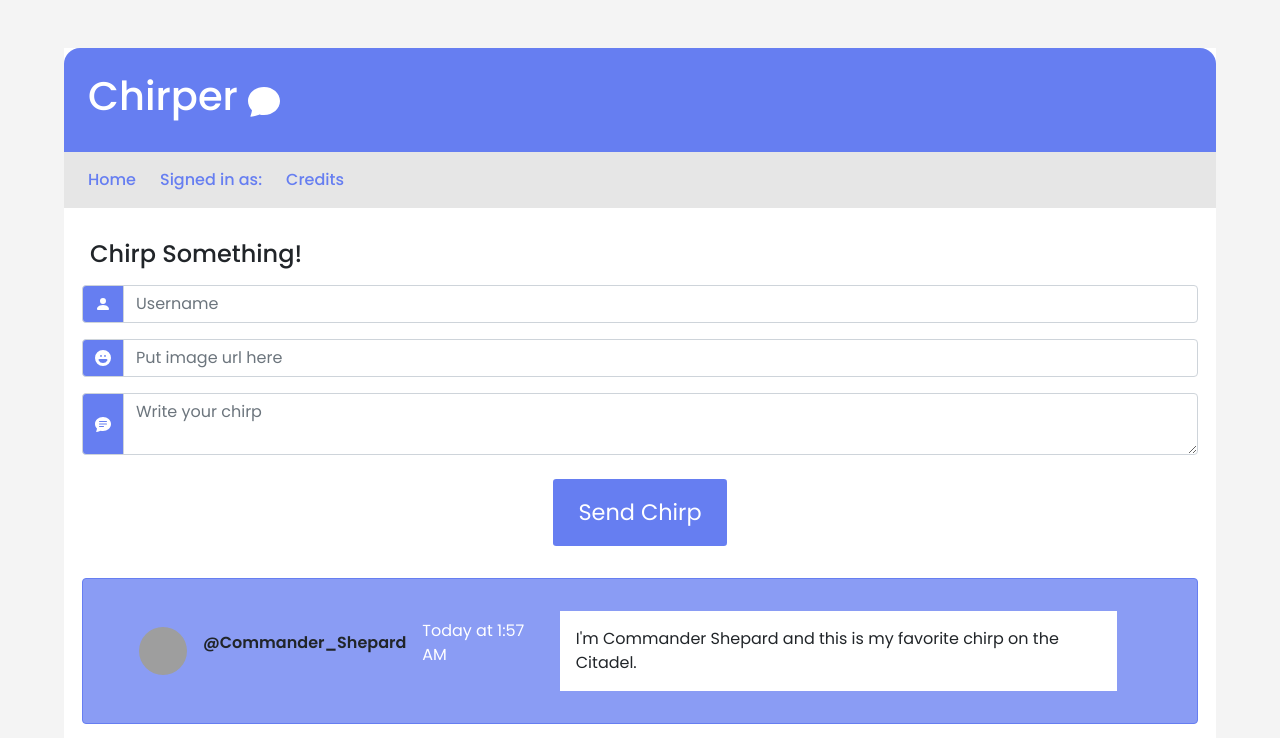
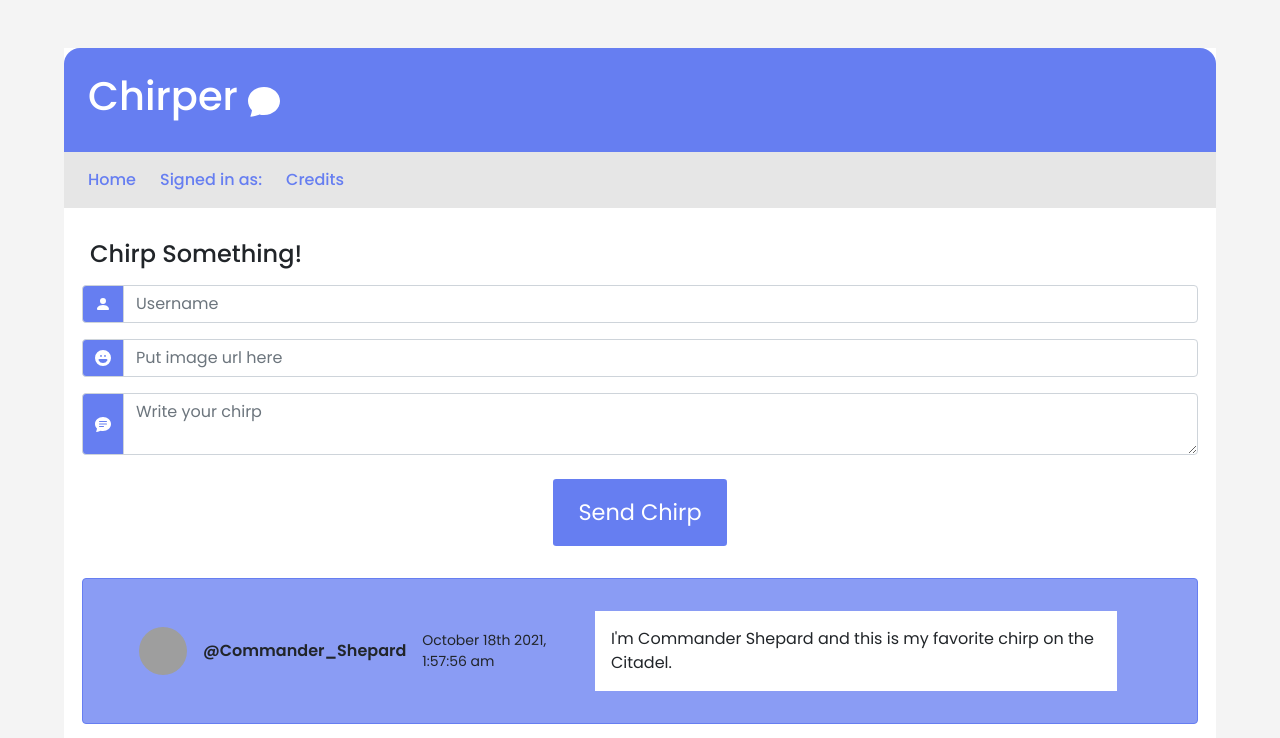
Before and after one commit to lpattis1/innovatebham-chirper1, a React (Create React App) app: page / in a window 1280 px wide. Shown: the top 738 px of the page. Built offline with nearby package versions, Linux system fonts and the light colour scheme; grey boxes are pictures that could not be loaded.

Commit message:
Fixed date.

```diff
--- a/src/components/App.jsx
+++ b/src/components/App.jsx
@@ -5,7 +5,7 @@ import Post from "./Post";
 import Username from "./Username";
 import Userpic from "./Userpic";
 import moment from "moment";
-import Date from "./Date";
+
 import { BsFillPersonFill } from "react-icons/bs";
 import { BsChatTextFill } from "react-icons/bs";
 import { BsFillEmojiLaughingFill } from "react-icons/bs";
@@ -26,6 +26,7 @@ const App = () => {
         "https://media-cldnry.s-nbcnews.com/image/upload/t_fit-760w,f_auto,q_auto:best/streams/2012/February/120224/88019-femshep.jpg",
       username: "Commander_Shepard",
       post: "I'm Commander Shepard and this is my favorite chirp on the Citadel.",
+      date: moment().format("MMMM Do YYYY, h:mm:ss a"),
     },
 
     {
@@ -33,6 +34,7 @@ const App = () => {
         "https://pbs.twimg.com/profile_images/2988806606/27dc8198814905ae7500745bfcf035ca.jpeg",
       username: "Liara_Tsoni",
       post: "By ThE gOdDeSs! 🗣",
+      date: moment().format("MMMM Do YYYY, h:mm:ss a"),
     },
 
     {
@@ -40,6 +42,7 @@ const App = () => {
         "https://www.giantbomb.com/a/uploads/scale_medium/2/25628/2431870-2431810-me3_garrus_normandy.png",
       username: "Garrus_Vakarian",
       post: "Can this chirp wait a bit? I'm in the middle of some calibrations...",
+      date: moment().format("MMMM Do YYYY, h:mm:ss a"),
     },
   ]);
 
@@ -60,6 +63,7 @@ const App = () => {
       imgSrc: userimageInput,
       username: usernameInput,
       post: userpostInput,
+      date: moment().format("MMMM Do YYYY, h:mm:ss a"),
     };
 
     setChirps([...chirps, addedChirp]);
@@ -82,10 +86,8 @@ const App = () => {
           <div className="left-chirp d-flex justify-content-center align-items-center">
             <Userpic imgSrc={chirp.imgSrc} />
             <Username username={chirp.username} />
-            <div className="date">
-              <span className="date">
-                <Date date={moment().calendar()} />
-              </span>
+            <div className="date d-flex flex-column justify-content-center align-items-center">
+              <small className="date mb-3 mt-3">{chirp.date}</small>
             </div>
           </div>
           <div className="right-chirp mx-4">
@@ -95,6 +97,8 @@ const App = () => {
       </div>
     );
   });
+
+  console.log(chirps);
 
   return (
     <div className="chirper mb-5">
--- a/src/components/Date.jsx
+++ /dev/null
@@ -1,13 +0,0 @@
-import React from "react";
-
-const Date = ({ date }) => {
-
-
-  return (
-    <>
-      <p className="current-time">{date}</p>
-    </>
-  );
-};
-
-export default Date;
--- a/src/components/Username.jsx
+++ b/src/components/Username.jsx
@@ -3,7 +3,7 @@ import React from "react";
 const Username = ({ username }) => {
   return (
     <div className="username-post mx-3 d-flex">
-      <p className="username-show">@{username}</p>
+      <p className="username-show mt-3">@{username}</p>
     </div>
   );
 };
```
